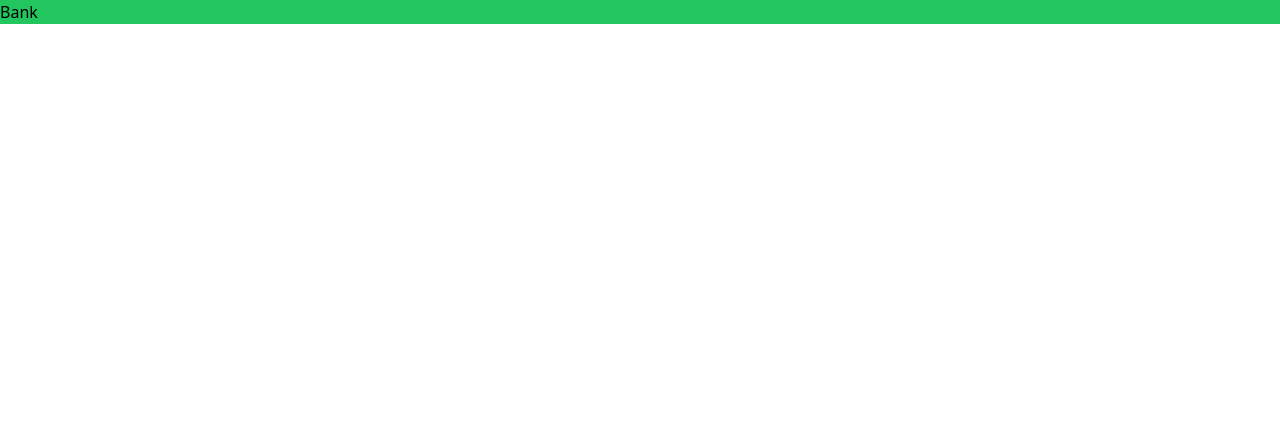
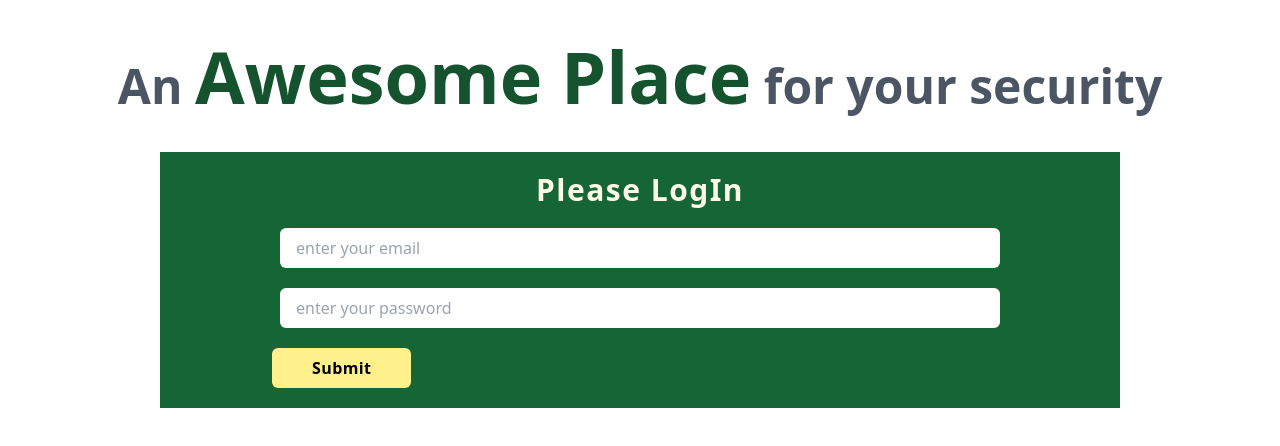
Before and after one commit to sakibhasan-24/vanila-bank, a plain HTML site: page index.html in a window 1280 px wide. Drawn offline with nearby package versions, Linux system fonts and the light colour scheme.

Commit message:
Login-form

```diff
--- a/index.html
+++ b/index.html
@@ -7,6 +7,42 @@
     <script src="https://cdn.tailwindcss.com"></script>
   </head>
   <body>
-    <h1 class="bg-green-500">Bank</h1>
+    <header class="mt-10 mx-auto">
+      <h1 class="text-5xl text-gray-600 text-center font-semibold">
+        An
+        <span class="font-bold text-7xl text-green-900">Awesome Place</span> for
+        your security
+      </h1>
+    </header>
+    <main class="w-3/4 mt-10 mx-auto">
+      <div class="bg-green-800 py-5">
+        <h2
+          class="text-3xl text-yellow-50 font-extrabold text-center tracking-wider"
+        >
+          Please LogIn
+        </h2>
+        <div>
+          <input
+            class="w-3/4 mx-auto block my-5 px-4 py-2 rounded-md outline-none focus:border-b-4 focus:border-gray-400"
+            type="email"
+            name=""
+            id="user-email"
+            placeholder="enter your email"
+          />
+          <input
+            class="w-3/4 mx-auto block my-5 px-4 py-2 rounded-md outline-none focus:border-b-4 focus:border-gray-400"
+            type="password"
+            name=""
+            id="user-password"
+            placeholder="enter your password"
+          />
+          <button
+            class="bg-yellow-200 px-10 py-2 rounded-md ml-28 font-bold tracking-wide"
+          >
+            Submit
+          </button>
+        </div>
+      </div>
+    </main>
   </body>
 </html>
```
